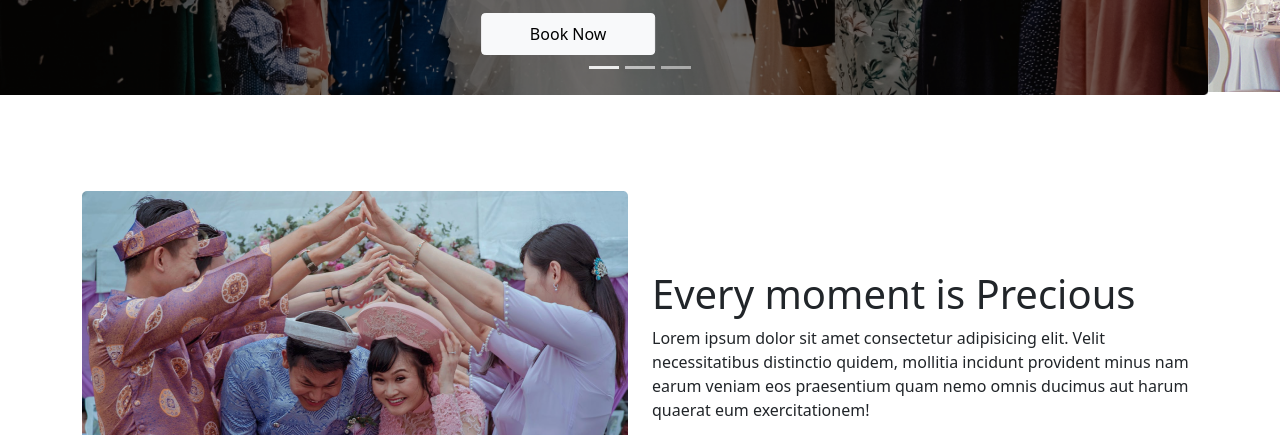
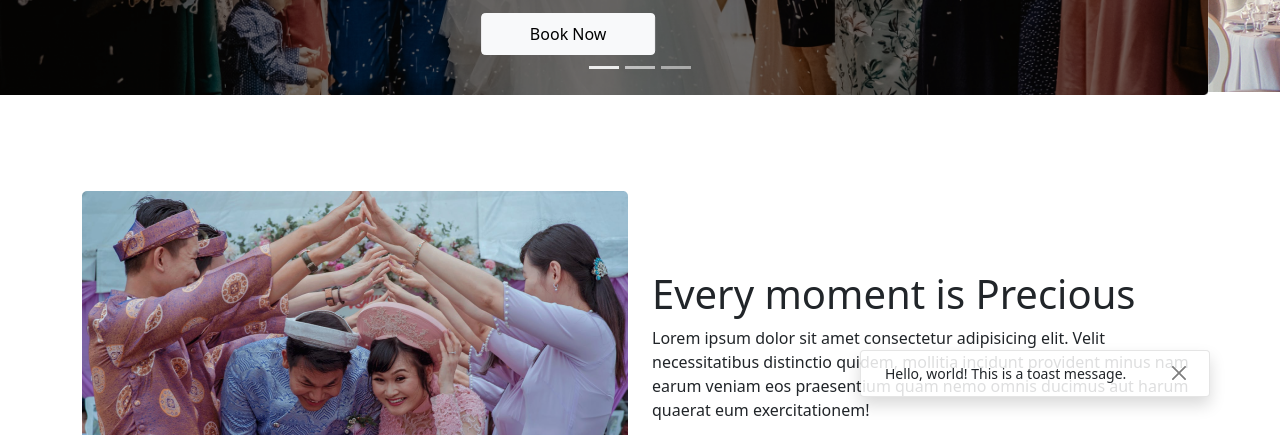
Before and after one commit to sheikhtofayelahmed/convention-center, a plain HTML site: page index.html in a window 1280 px wide. Shown: the part 480-915 px from the top of the page. Drawn offline with nearby package versions, Linux system fonts and the light colour scheme.

Commit message:
toast done

```diff
--- a/index.html
+++ b/index.html
@@ -100,17 +100,29 @@
 
         <main>
             <!-- optional section -->
-            <section class="container my-5 py-5">
+            <section class="container my-5 py-5" style="position: relative;">
                 <div class="row d-flex align-items-center">
                     <div class="col-lg-6">
                         <img src="src/images/wedding.png" alt="">
                     </div>
+
+
+                    <div class="toast show align-items-center" style="position: absolute;right: 0;" role="alert" aria-live="assertive" aria-atomic="true">
+                        <div class="d-flex">
+                          <div class="toast-body">
+                          Hello, world! This is a toast message.
+                         </div>
+                          <button type="button" class="btn-close me-2 m-auto" data-bs-dismiss="toast" aria-label="Close"></button>
+                        </div>
+                      </div>
 
                     <div class="col-lg-6">
                         <h1>Every moment is Precious </h1>
                         <p>Lorem ipsum dolor sit amet consectetur adipisicing elit. Velit necessitatibus distinctio quidem, mollitia incidunt provident minus nam earum veniam eos praesentium quam nemo omnis ducimus aut harum quaerat eum exercitationem!</p>
                         <a href="" class="btn btn-primary">Explore our album &nbsp &nbsp<i class="fas fa-arrow-right"></i></a>
                     </div>
+
+
 
                 </div>
             </section>
@@ -144,7 +156,7 @@
 
                         <div class="card-body">
 
-                          <p class="card-text text-center">This is a longer card with supporting text below as a natural lead-in to additional content. This content is a little bit longer.</p>
+                          <p class="card-text text-center ">This is a longer card with supporting text below as a natural lead-in to additional content. This content is a little bit longer.</p>
                         </div>
 
                         <img class="p-2" width="100" height="100" src="src/images/person 2.png"alt="...">
@@ -174,6 +186,8 @@
 
 
 
+
+
         </main>
 
 
@@ -181,6 +195,7 @@
 
 
     <!-- script -->
+
     <script src="https://cdn.jsdelivr.net/npm/bootstrap@5.1.3/dist/js/bootstrap.bundle.min.js" integrity="sha384-ka7Sk0Gln4gmtz2MlQnikT1wXgYsOg+OMhuP+IlRH9sENBO0LRn5q+8nbTov4+1p" crossorigin="anonymous"></script>
 </body>
 </html>
```
